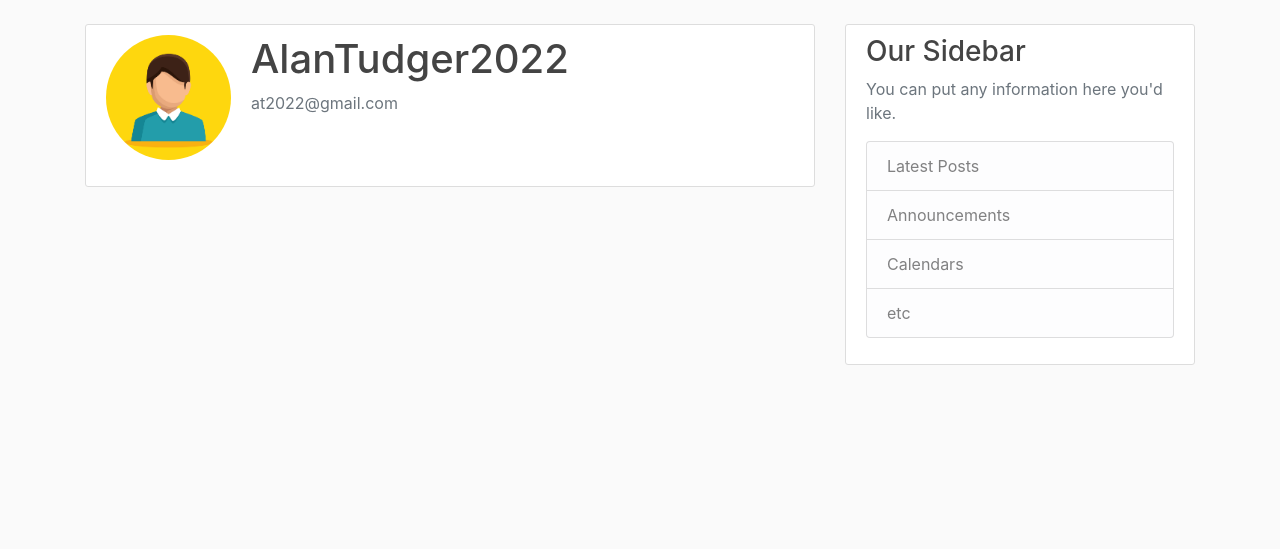
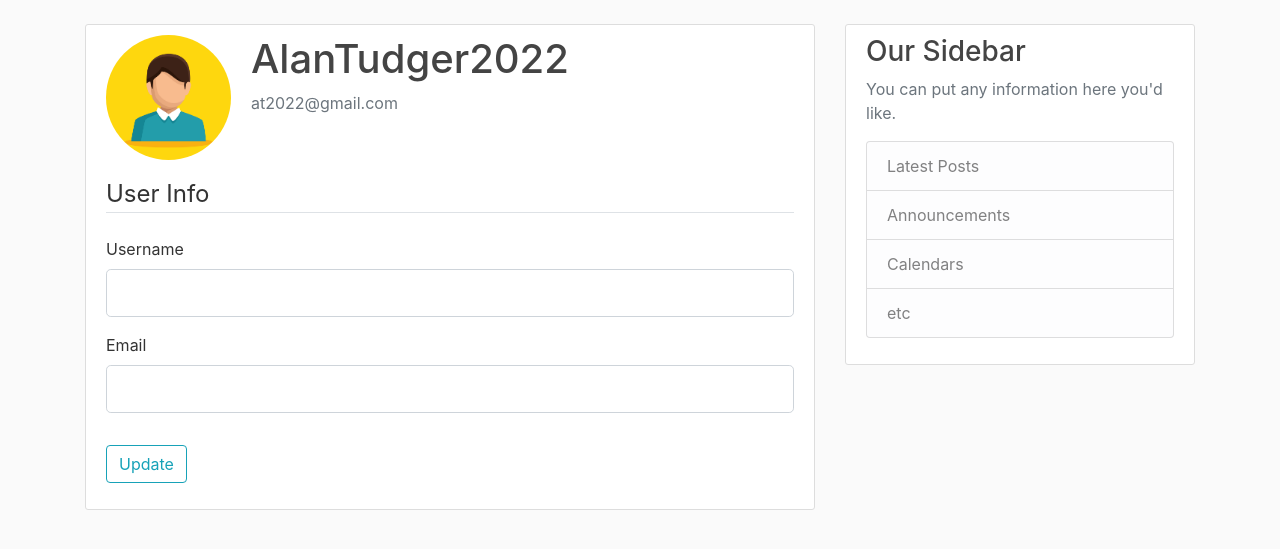
Before and after one commit to DQ4443/MyBlogSite-Flask-, a Flask app: page /account in a window 1280 px wide. Shown: the part 56-605 px from the top of the page. Run offline with Flask 3, Linux system fonts and the light colour scheme; a user stored in the database is signed in.

Commit message:
create and apply form for user to update their account information

```diff
--- a/myblog/forms.py
+++ b/myblog/forms.py
@@ -2,6 +2,7 @@ from flask_wtf import FlaskForm
 from wtforms import StringField, PasswordField, SubmitField, BooleanField
 from wtforms.validators import DataRequired, Length, Email, EqualTo, ValidationError
 from myblog.models import User
+from flask_login import current_user
 
 class RegistrationForm(FlaskForm):
     username = StringField('Username', validators=[DataRequired(), Length(min=2, max=20)])
@@ -31,3 +32,23 @@ class LoginForm(FlaskForm):
     password = PasswordField('Password', validators=[DataRequired()])
     remember = BooleanField('Remember Me')
     submit = SubmitField('Login')
+
+# Form for updating account information once user has logged in
+class UpdateAccountForm(FlaskForm):
+    username = StringField('Username', validators=[DataRequired(), Length(min=2, max=20)])
+    email = StringField('Email', validators=[DataRequired(), Email()])
+    submit = SubmitField('Update')
+
+    def validate_username(self, username):
+        # only check for reuse if username was changed
+        if username.data != current_user.username:
+            user = User.query.filter_by(username=username.data).first()
+            if user:
+                raise ValidationError('That username is taken, please choose a different one.')
+
+    def validate_email(self, email):
+        # only check fo reuse if email was changed
+        if email.data != current_user.email:
+            user = User.query.filter_by(email=email.data).first()
+            if user:
+                raise ValidationError('That email is taken, please use a different email.')
--- a/myblog/routes.py
+++ b/myblog/routes.py
@@ -1,6 +1,6 @@
 from flask import render_template, url_for, flash, redirect, request
 from myblog import app, db, bcrypt # importing from package imports from init file
-from myblog.forms import RegistrationForm, LoginForm
+from myblog.forms import RegistrationForm, LoginForm, UpdateAccountForm
 from myblog.models import User, Post
 from flask_login import login_user, current_user, logout_user, login_required
 
@@ -75,6 +75,7 @@ def logout():
 # need to login to access that route
 @login_required
 def account():
+    form = UpdateAccountForm()
     # image_file variable from static folder
     image_file = url_for('static', filename='flask profile pictures/' + current_user.image_file)
-    return render_template('account.html', title='Account', image_file=image_file)
+    return render_template('account.html', title='Account', image_file=image_file, form=form)
--- a/myblog/templates/account.html
+++ b/myblog/templates/account.html
@@ -9,6 +9,40 @@
             <p class="text-secondary">{{ current_user.email }}</p>
         </div>
         </div>
-        <!-- FORM HERE -->
+            <form method="POST" action="">
+                    {{ form.hidden_tag() }}
+                    <fieldset class="form-group">
+                        <legend class="border-bottom mb-4">User Info</legend>
+                        <div class="form-group">
+                            {{ form.username.label(class="form-control-lable") }}
+                            {% if form.username.errors %}
+                                {{ form.username(class="form-control form-control-lg is-invalid") }}
+                                <div class="form-control-label">
+                                    {% for error in form.username.errors %}
+                                        <span>{{ error }}</span>
+                                    {% endfor %}
+                                </div>
+                            {% else %}
+                                {{ form.username(class="form-control form-control-lg") }}
+                            {% endif %}
+                        </div>
+                        <div class="form-group">
+                            {{ form.email.label(class="form-control-lable") }}
+                            {% if form.email.errors %}
+                                {{ form.email(class="form-control form-control-lg is-invalid") }}
+                                <div class="form-control-label">
+                                    {% for error in form.email.errors %}
+                                        <span>{{ error }}</span>
+                                    {% endfor %}
+                                </div>
+                            {% else %}
+                                {{ form.email(class="form-control form-control-lg") }}
+                            {% endif %}
+                        </div>
+                    </fieldset>
+                    <div class="form-group">
+                        {{ form.submit(class="btn btn-outline-info") }}
+                    </div>
+            </form>
     </div>
 {% endblock content %}
```
